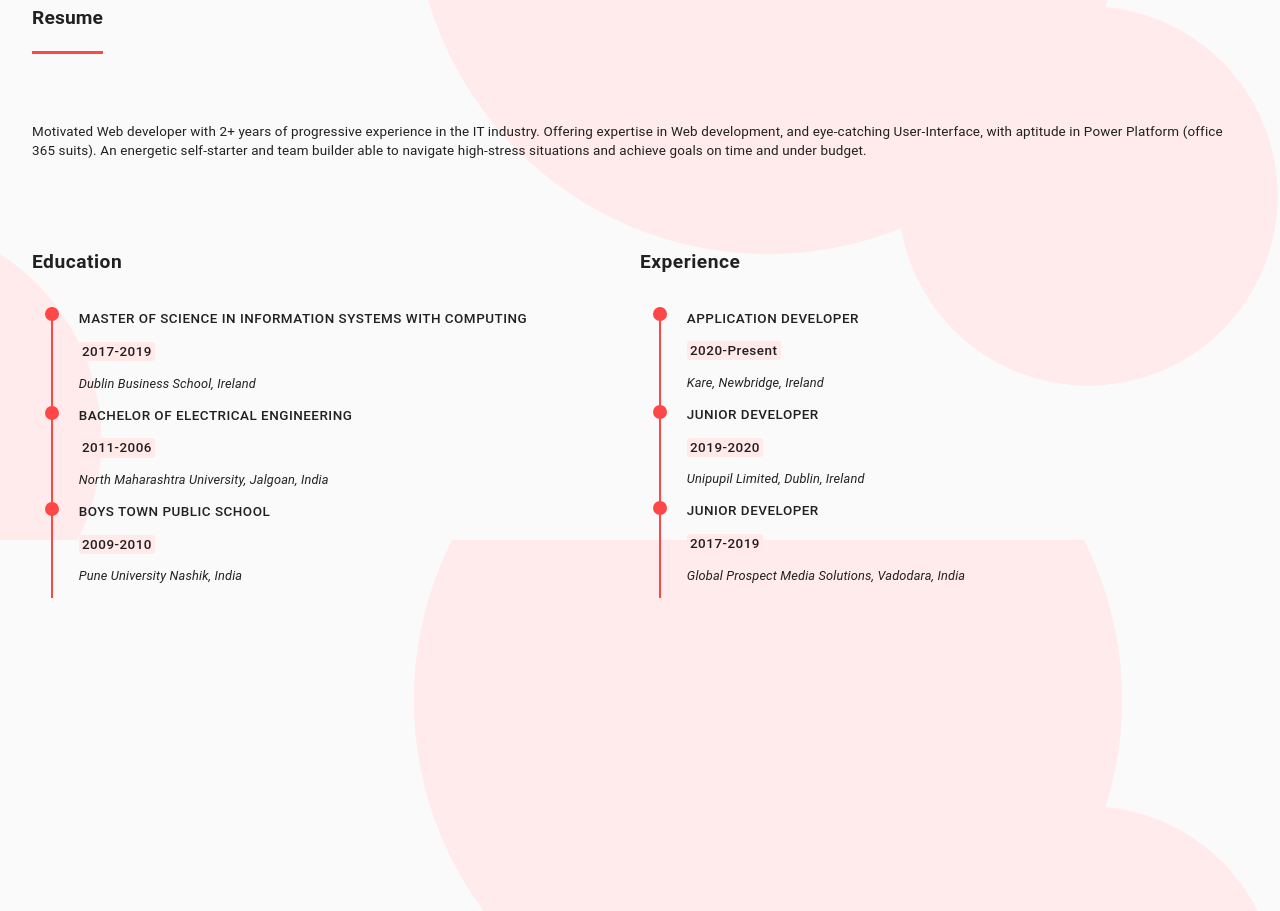
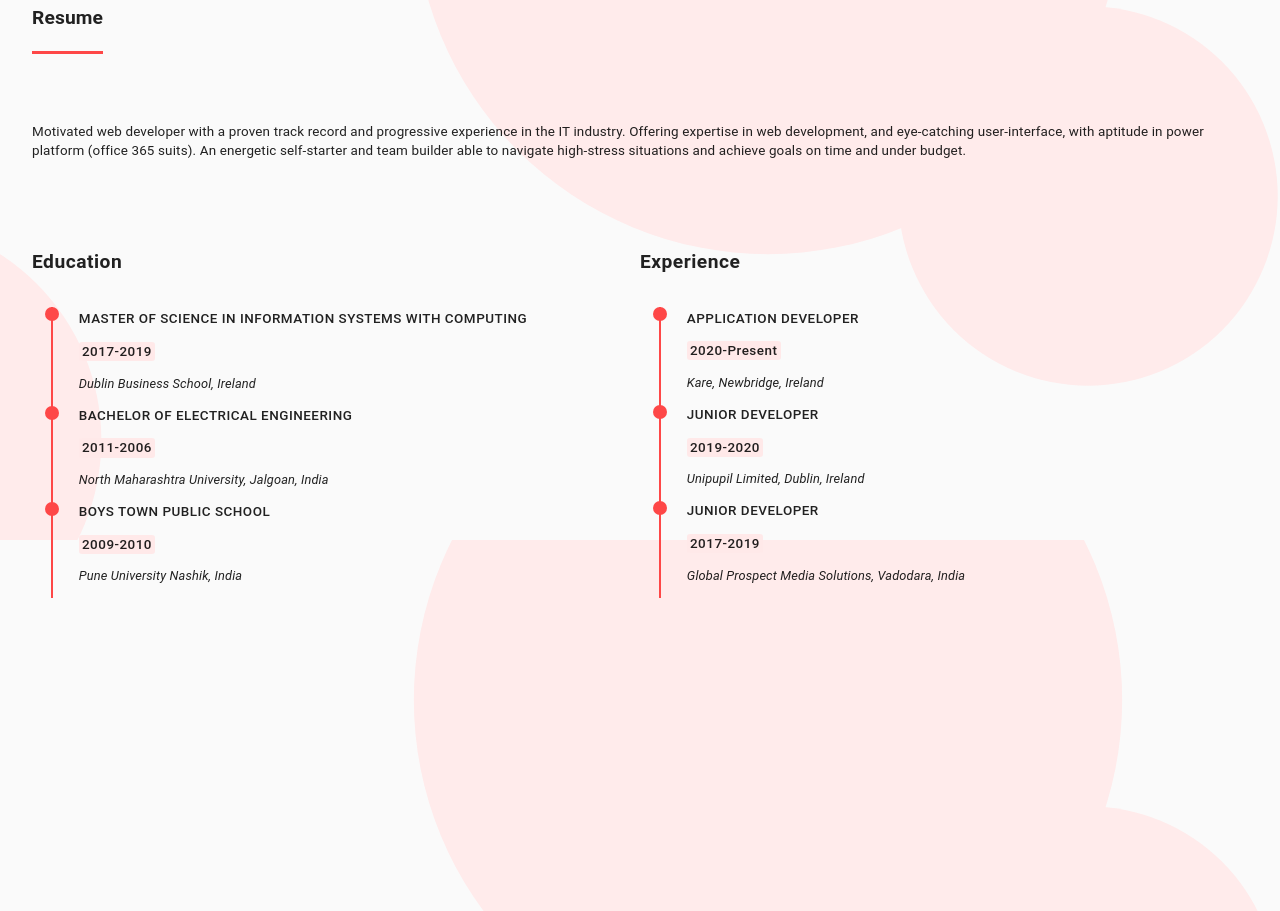
Before and after one commit to tapesh02/portfolio, a React (Create React App) app: page /aboutme in a window 1280 px wide. Shown: the part 1860-2771 px from the top of the page. Built offline with nearby package versions, Linux system fonts and the light colour scheme; no server answers.

Commit message:
resume updated

```diff
--- a/src/components/Pages/AboutMe.jsx
+++ b/src/components/Pages/AboutMe.jsx
@@ -266,8 +266,8 @@ const AboutMe = () => {
                 </Box>
                 <Box className="main-resume-overview">
                     <p className="resume-overviewText">
-                        Motivated Web developer with 2+ years of progressive experience in the IT industry. Offering expertise in Web development, and eye-catching User-Interface, with aptitude in
-                        Power Platform (office 365 suits). An energetic self-starter and team builder able to navigate high-stress situations and achieve goals on time and under budget.
+                        Motivated web developer with a proven track record and progressive experience in the IT industry. Offering expertise in web development, and eye-catching user-interface, with
+                        aptitude in power platform (office 365 suits). An energetic self-starter and team builder able to navigate high-stress situations and achieve goals on time and under budget.
                     </p>
                 </Box>
                 <Box className="resume-details">
```
